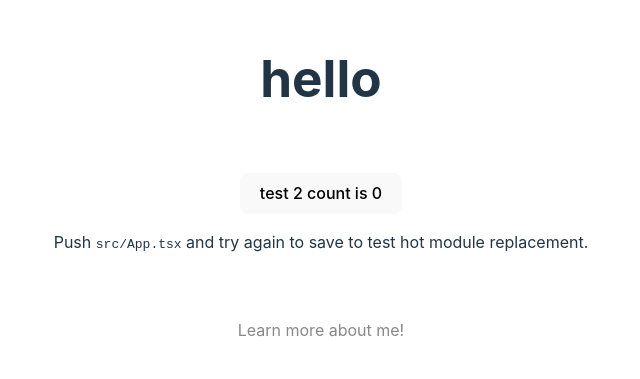
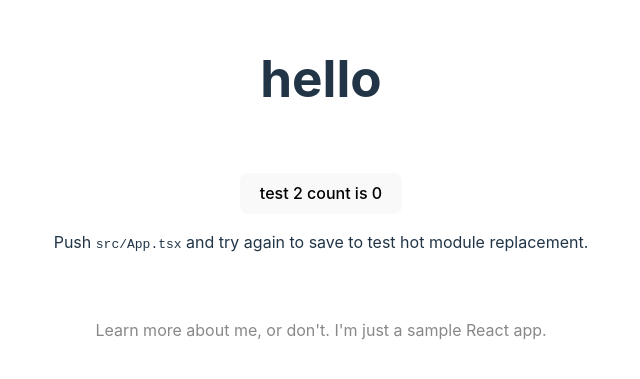
Before and after one commit to jakhsu/sample-react-app, a React (Vite) app: page / in a window 1280 px wide. Shown: the part 213-592 px from the top of the page, without its empty margins (319-959 px from the left). Built offline with nearby package versions, Linux system fonts and the light colour scheme.

Commit message:
Update App.tsx

```diff
--- a/src/App.tsx
+++ b/src/App.tsx
@@ -20,7 +20,7 @@ function App() {
         </p>
       </div>
       <p className="read-the-docs">
-        Learn more about me!
+        Learn more about me, or don't. I'm just a sample React app.
       </p>
     </>
   )
```
